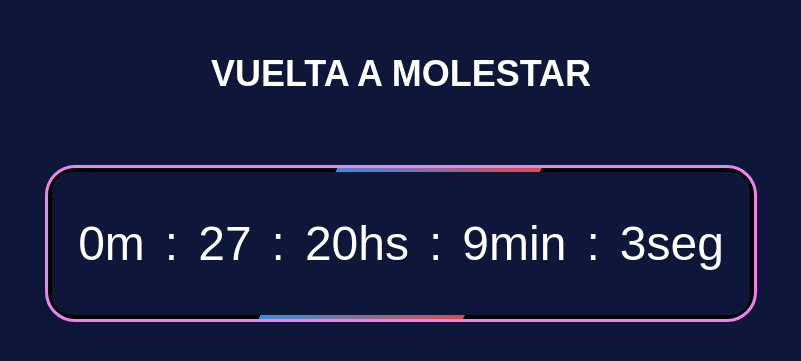
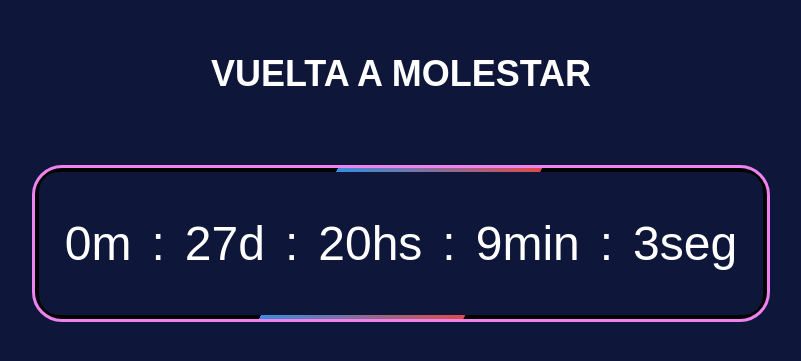
Before and after one commit to franAndrad/temporizador, a React (Create React App) app: page / in a window 1280 px wide. Shown: the part 233-594 px from the top of the page, without its empty margins (239-1040 px from the left). Built offline with nearby package versions, Linux system fonts and the light colour scheme.

Commit message:
se modifico para el dia que aparezca la d

```diff
--- a/src/components/Timer.css
+++ b/src/components/Timer.css
@@ -8,7 +8,6 @@
 .timer-heading {
   font-size: 36px;
   margin-bottom: 70px;
-  border: 3px #000;
 }
 
 .timer {
--- a/src/components/Timer.js
+++ b/src/components/Timer.js
@@ -53,7 +53,7 @@ const Timer = () => {
         <div className="timer card border-neon">
           <p className="timer-item">{timeLeft.months}m</p>
           <span className="timer-separator">:</span>
-          <p className="timer-item">{timeLeft.days}</p>
+          <p className="timer-item">{timeLeft.days}d</p>
           <span className="timer-separator">:</span>
           <p className="timer-item">{timeLeft.hours}hs</p>
           <span className="timer-separator">:</span>
```
